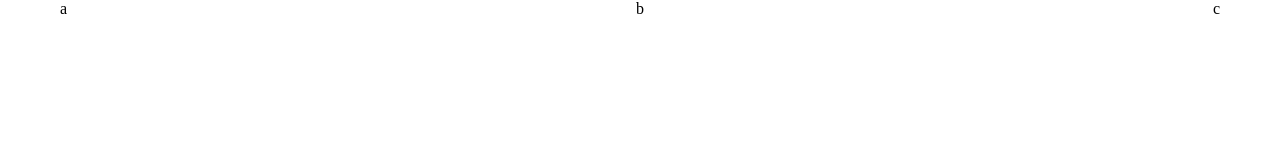
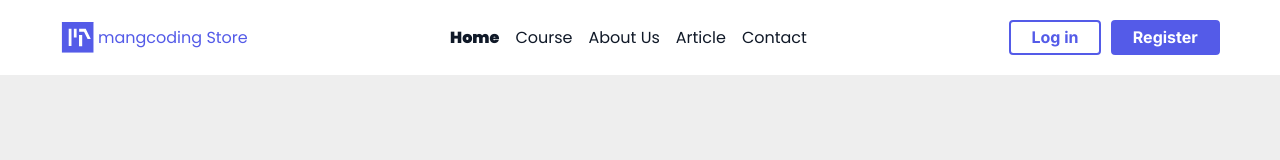
Before and after one commit to DuhaHaded/landing, a plain HTML site: page index.html in a window 1280 px wide. Drawn offline with Linux system fonts and the light colour scheme; a web font is replaced by a local one.

Commit message:
create header

```diff
--- a/assets/CSS/main.css
+++ b/assets/CSS/main.css
@@ -1,4 +1,54 @@
 @import'./base.css';
-p{
-    color: blueviolet;
+
+body{
+    font-family:var(--mainFont);
+    background-color: #eee;
 }
+
+.header{
+    background-color: #fff;
+    padding: 20px 0;
+}
+.header .logo{
+    display: flex;
+    align-items: center;
+    gap: 3px;
+}
+.header .logo img{
+    width: 35px;
+}
+.header .logo a{
+    color: var(--mainColor);
+}
+.nav ul{
+    display: flex;
+    gap: 16px;
+}
+.nav ul li a{
+    color: #101928;
+}
+.auth {
+display: flex;
+gap: 10px;
+align-items: center;
+}
+.active{
+    font-weight: 900;
+}
+.auth a{
+    font-family: var(--subFont);
+    padding: 5.3541765213012695px 20.18113136291504px;
+    border-radius: 4.118597984313965px;
+    border: 2px solid var(--mainColor);
+    font-weight: 700;
+
+
+
+}
+.auth .login{
+    color: var(--mainColor);
+}
+.auth .Register{
+    background-color: var(--mainColor);
+    color: #fff;
+}
--- a/index.html
+++ b/index.html
@@ -1,21 +1,48 @@
 <!DOCTYPE html>
 <html lang="en">
+
 <head>
     <meta charset="UTF-8">
     <meta name="viewport" content="width=device-width, initial-scale=1.0">
     <title>Document</title>
     <link rel="stylesheet" href="./assets/CSS/main.css">
 </head>
+
 <body>
-   <header class="header">
+    <header class="header">
 
-    <div  class="container">
-        <div class="row">
-            <div class="logo">a</div>
-            <nav class="nav">b</nav>
-            <div class="auth">c</div>
+        <div class="container">
+            <div class="row">
+                <div class="logo">
+                    <img src="./assets/img/Logo.svg">
+                    <a href="#">mangcoding Store</a>
+                </div>
+                <nav class="nav">
+                    <ul>
+                        <li>
+                            <a href="#" class="active">Home</a>
+                        </li>
+                        <li>
+                            <a href="#">Course</a>
+                        </li>
+                        <li>
+                            <a href="#">About Us</a>
+                        </li>
+                        <li>
+                            <a href="#">Article</a>
+                        </li>
+                        <li>
+                            <a href="#">Contact</a>
+                        </li>
+                    </ul>
+                </nav>
+                <div class="auth">
+                    <a href="#" class="login">Log in</a>
+                    <a href="#" class="Register">Register</a>
+                </div>
+            </div>
         </div>
-    </div>
-   </header>
+    </header>
 </body>
+
 </html>
```
Also changed, not shown: assets/img/Logo.svg (added).
